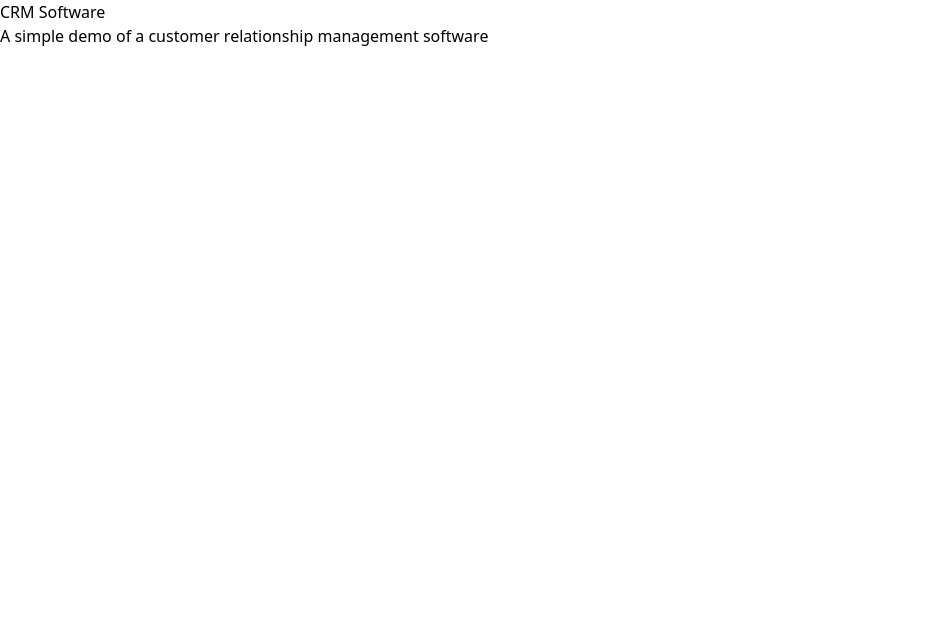
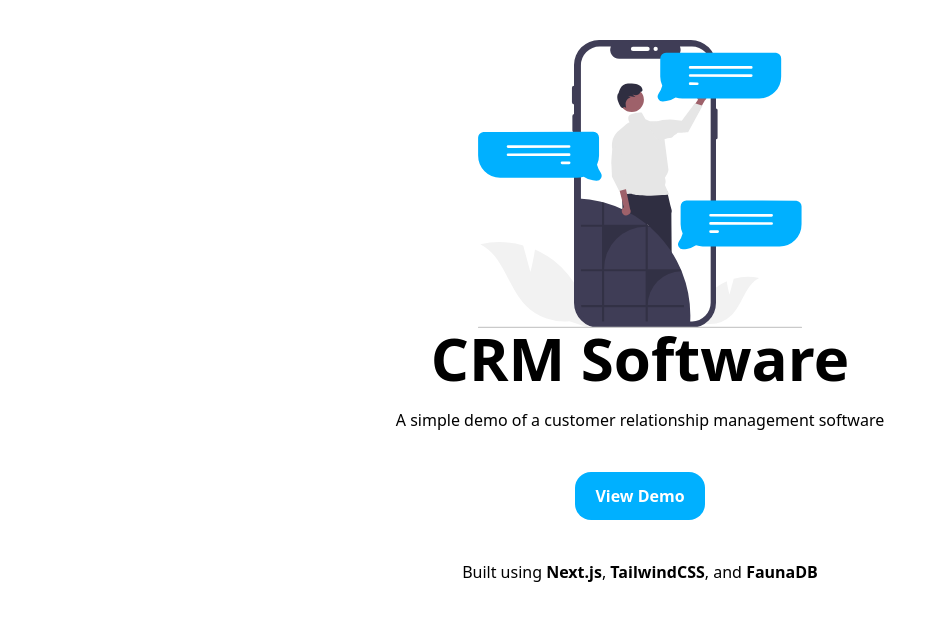
Before and after one commit to dpkreativ/crm-software, a Next.js app: page / in a window 1280 px wide. Shown: the top 620 px of the page, without its empty margins (0-947 px from the left). Built offline with nearby package versions, Linux system fonts and the light colour scheme.

Commit message:
build out landing page

```diff
--- a/pages/_app.js
+++ b/pages/_app.js
@@ -1,7 +1,11 @@
-import '../styles/globals.css'
+import "../styles/globals.css";
 
 function MyApp({ Component, pageProps }) {
-  return <Component {...pageProps} />
+  return (
+    <div className="max-w-screen-lg mx-auto p-5 lg:p-10">
+      <Component {...pageProps} />
+    </div>
+  );
 }
 
-export default MyApp
+export default MyApp;
--- a/pages/index.js
+++ b/pages/index.js
@@ -1,4 +1,6 @@
 import Head from "next/head";
+import Image from "next/image";
+import Link from "next/link";
 
 export default function Home() {
   return (
@@ -10,11 +12,38 @@ export default function Home() {
       </Head>
 
       <main>
-        <section>
-          <h1>CRM Software</h1>
+        <section className="text-center">
+          <div className="h-60 lg:h-72 relative">
+            <Image src="/customer.svg" layout="fill" />
+          </div>
+          <h1 className="font-bold text-4xl lg:text-6xl mb-5">CRM Software</h1>
           <p>A simple demo of a customer relationship management software</p>
         </section>
+        <section className="text-center my-10">
+          <Link href="/" passHref>
+            <a>
+              <button className="bg-primary-100 px-5 py-3 rounded-2xl text-white font-semibold hover:bg-primary-200 hover:shadow">
+                View Demo
+              </button>
+            </a>
+          </Link>
+        </section>
       </main>
+
+      <footer className="text-center">
+        Built using
+        <Link href="https://nextjs.org/" passHref>
+          <a className="font-semibold cursor-pointer"> Next.js</a>
+        </Link>
+        ,
+        <Link href="https://tailwindcss.com/" passHref>
+          <a className="font-semibold cursor-pointer"> TailwindCSS</a>
+        </Link>
+        , and
+        <Link href="https://fauna.com/" passHref>
+          <a className="font-semibold cursor-pointer"> FaunaDB</a>
+        </Link>
+      </footer>
     </div>
   );
 }
--- a/tailwind.config.js
+++ b/tailwind.config.js
@@ -3,7 +3,14 @@ module.exports = {
   purge: ["./pages/**/*.{js,ts,jsx,tsx}", "./components/**/*.{js,ts,jsx,tsx}"],
   darkMode: false, // or 'media' or 'class'
   theme: {
-    extend: {},
+    extend: {
+      colors: {
+        primary: {
+          100: "#00B0FF",
+          200: "#009ee8",
+        },
+      },
+    },
   },
   variants: {
     extend: {},
```
Also changed, not shown: public/customer.svg (added).
